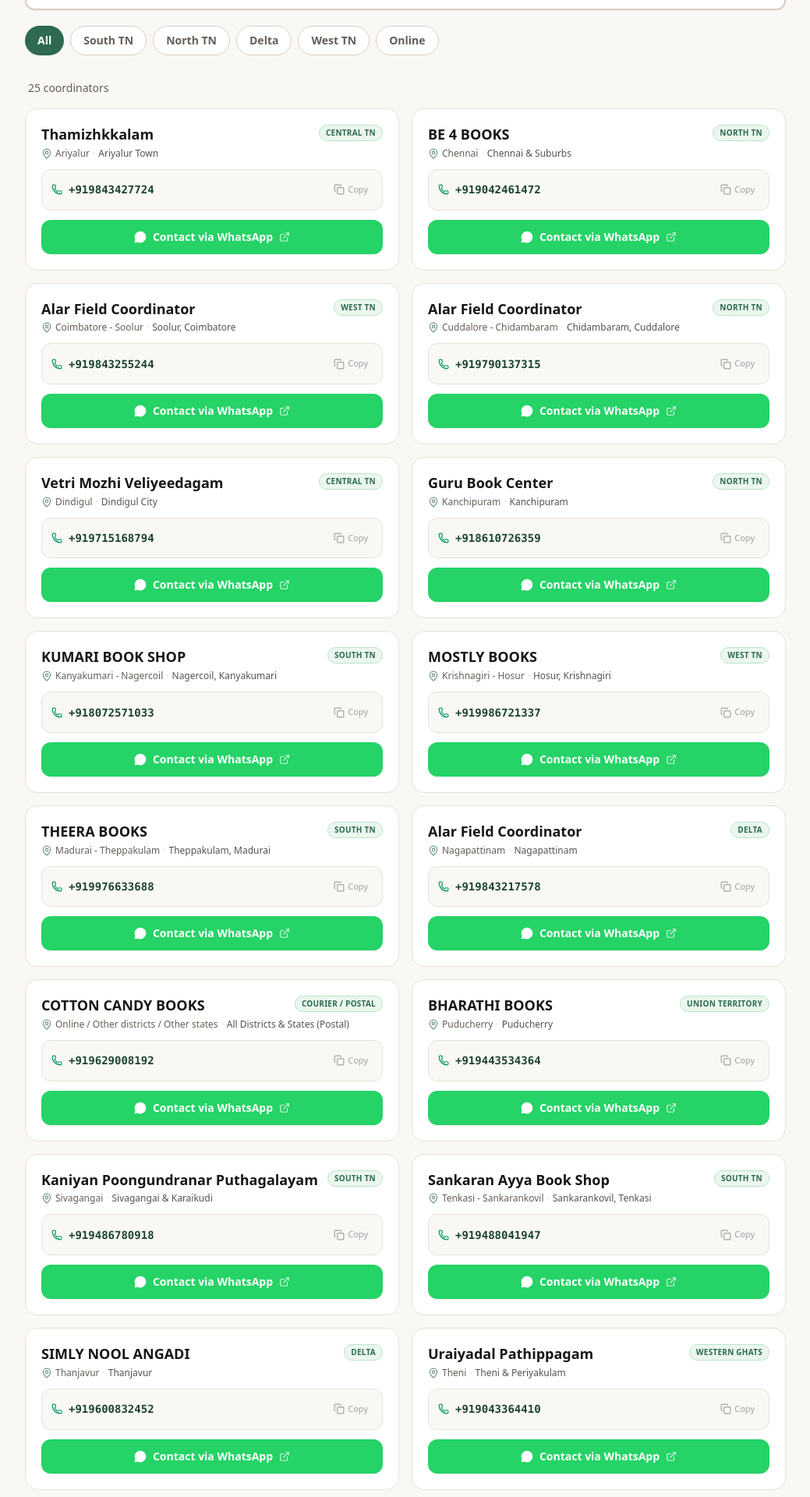
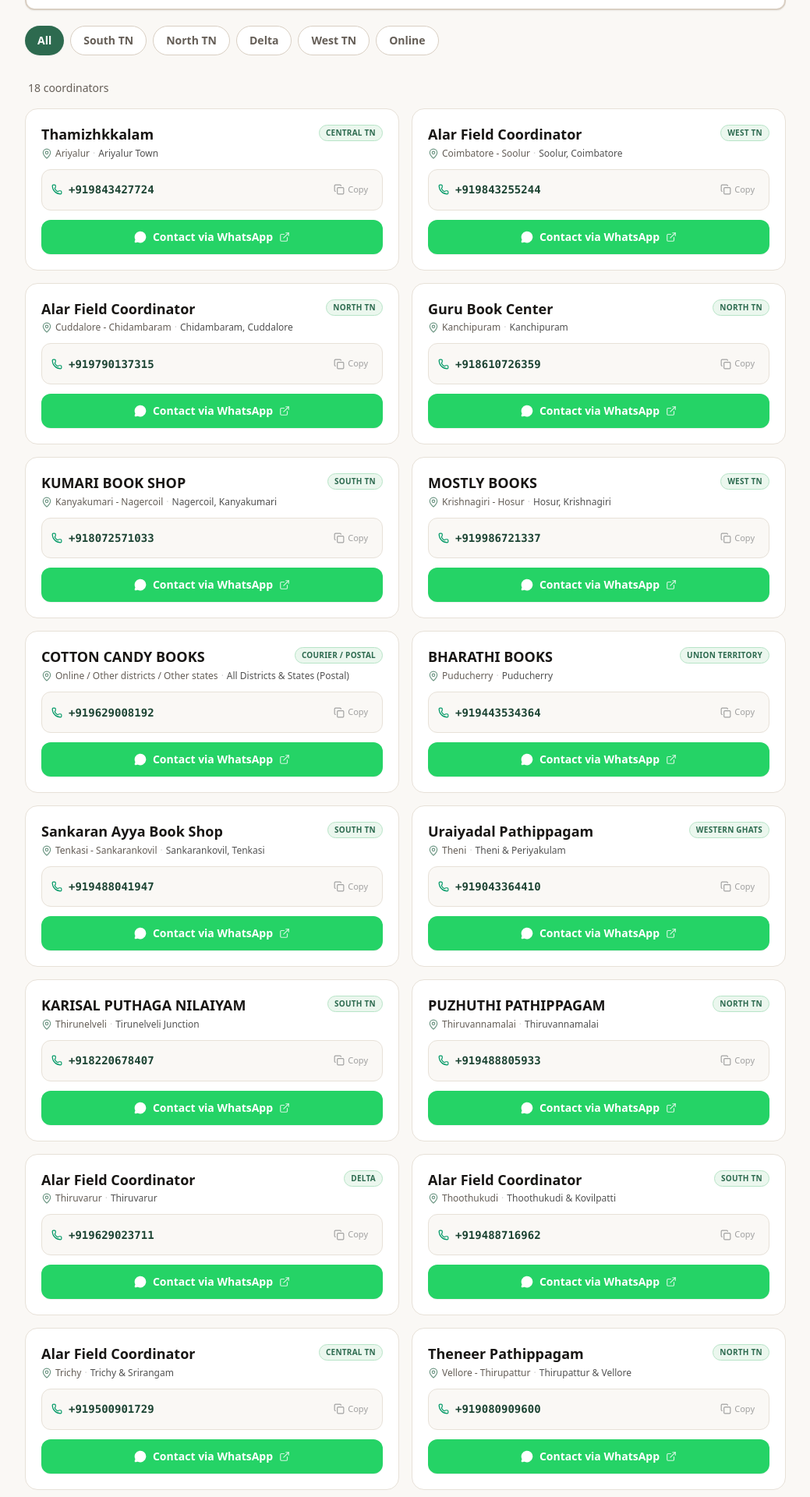
Before and after one commit to alar2604/Alarprod, a Next.js app: page /en/coordinators in a window 1280 px wide. Shown: the part 340-2260 px from the top of the page at 78% size, without its empty margins (120-1159 px from the left). Built offline with nearby package versions, Linux system fonts and the light colour scheme.

Commit message:
chore: update coordinators data

```diff
--- a/data/coordinators.ts
+++ b/data/coordinators.ts
@@ -26,19 +26,13 @@
 }
 
 export const cities: City[] = [
-  { id: 'chennai', name: { ta: 'சென்னை', en: 'Chennai' }, region: { ta: 'வட தமிழகம்', en: 'North TN' } },
   { id: 'coimbatore', name: { ta: 'கோயம்புத்தூர் - சூலூர்', en: 'Coimbatore - Soolur' }, region: { ta: 'மேற்கு தமிழகம்', en: 'West TN' } },
-  { id: 'madurai', name: { ta: 'மதுரை - தெப்பக்குளம்', en: 'Madurai - Theppakulam' }, region: { ta: 'தென் தமிழகம்', en: 'South TN' } },
   { id: 'trichy', name: { ta: 'திருச்சி', en: 'Trichy' }, region: { ta: 'மத்திய தமிழகம்', en: 'Central TN' } },
   { id: 'thirunelveli', name: { ta: 'திருநெல்வேலி', en: 'Thirunelveli' }, region: { ta: 'தென் தமிழகம்', en: 'South TN' } },
   { id: 'thoothukudi', name: { ta: 'தூத்துக்குடி', en: 'Thoothukudi' }, region: { ta: 'தென் தமிழகம்', en: 'South TN' } },
   { id: 'kanyakumari', name: { ta: 'கன்னியாகுமரி - நாகர்கோவில்', en: 'Kanyakumari - Nagercoil' }, region: { ta: 'தென் தமிழகம்', en: 'South TN' } },
-  { id: 'thanjavur', name: { ta: 'தஞ்சாவூர்', en: 'Thanjavur' }, region: { ta: 'டெல்டா', en: 'Delta' } },
   { id: 'thiruvarur', name: { ta: 'திருவாரூர்', en: 'Thiruvarur' }, region: { ta: 'டெல்டா', en: 'Delta' } },
-  { id: 'nagapattinam', name: { ta: 'நாகப்பட்டினம்', en: 'Nagapattinam' }, region: { ta: 'டெல்டா', en: 'Delta' } },
-  { id: 'dindigul', name: { ta: 'திண்டுக்கல்', en: 'Dindigul' }, region: { ta: 'மத்திய தமிழகம்', en: 'Central TN' } },
   { id: 'theni', name: { ta: 'தேனி', en: 'Theni' }, region: { ta: 'மேற்கு தொடர்ச்சி', en: 'Western Ghats' } },
-  { id: 'tiruppur', name: { ta: 'திருப்பூர் - உடுமலைப்பேட்டை', en: 'Tiruppur - Udumalaipet' }, region: { ta: 'மேற்கு தமிழகம்', en: 'West TN' } },
   { id: 'cuddalore', name: { ta: 'கடலூர் - சிதம்பரம்', en: 'Cuddalore - Chidambaram' }, region: { ta: 'வட தமிழகம்', en: 'North TN' } },
   { id: 'villupuram', name: { ta: 'விழுப்புரம்', en: 'Villupuram' }, region: { ta: 'வட தமிழகம்', en: 'North TN' } },
   { id: 'thiruvannamalai', name: { ta: 'திருவண்ணாமலை', en: 'Thiruvannamalai' }, region: { ta: 'வட தமிழகம்', en: 'North TN' } },
@@ -46,7 +40,6 @@
   { id: 'kanchipuram', name: { ta: 'காஞ்சிபுரம்', en: 'Kanchipuram' }, region: { ta: 'வட தமிழகம்', en: 'North TN' } },
   { id: 'krishnagiri', name: { ta: 'கிருஷ்ணகிரி - ஓசூர்', en: 'Krishnagiri - Hosur' }, region: { ta: 'மேற்கு தமிழகம்', en: 'West TN' } },
   { id: 'ariyalur', name: { ta: 'அரியலூர்', en: 'Ariyalur' }, region: { ta: 'மத்திய தமிழகம்', en: 'Central TN' } },
-  { id: 'sivagangai', name: { ta: 'சிவகங்கை', en: 'Sivagangai' }, region: { ta: 'தென் தமிழகம்', en: 'South TN' } },
   { id: 'tenkasi', name: { ta: 'தென்காசி - சங்கரன்கோவில்', en: 'Tenkasi - Sankarankovil' }, region: { ta: 'தென் தமிழகம்', en: 'South TN' } },
   { id: 'virudhunagar', name: { ta: 'விருதுநகர் - சாத்தூர்', en: 'Virudhunagar - Sattur' }, region: { ta: 'தென் தமிழகம்', en: 'South TN' } },
   { id: 'puducherry', name: { ta: 'புதுச்சேரி', en: 'Puducherry' }, region: { ta: 'யூனியன் பிரதேசம்', en: 'Union Territory' } },
@@ -63,14 +56,6 @@
     area: { ta: 'அரியலூர் நகரம்', en: 'Ariyalur Town' }
   },
   {
-    id: 'coord-chennai',
-    name: { ta: 'BE 4 BOOKS', en: 'BE 4 BOOKS' },
-    phone: '+919042461472',
-    waNum: '919042461472',
-    location: 'chennai',
-    area: { ta: 'சென்னை & புறநகர்', en: 'Chennai & Suburbs' }
-  },
-  {
     id: 'coord-coimbatore',
     name: { ta: 'அலர் கள ஒருங்கிணைப்பாளர்', en: 'Alar Field Coordinator' },
     phone: '+919843255244',
@@ -85,14 +70,6 @@
     waNum: '9790137315',
     location: 'cuddalore',
     area: { ta: 'சிதம்பரம், கடலூர்', en: 'Chidambaram, Cuddalore' }
-  },
-  {
-    id: 'coord-dindigul',
-    name: { ta: 'வெற்றிமொழி வெளியீட்டகம்', en: 'Vetri Mozhi Veliyeedagam' },
-    phone: '+919715168794',
-    waNum: '919715168794',
-    location: 'dindigul',
-    area: { ta: 'திண்டுக்கல் நகரம்', en: 'Dindigul City' }
   },
   {
     id: 'coord-kanchipuram',
@@ -119,22 +96,6 @@
     area: { ta: 'ஓசூர், கிருஷ்ணகிரி', en: 'Hosur, Krishnagiri' }
   },
   {
-    id: 'coord-madurai',
-    name: { ta: 'THEERA BOOKS (தீர புக்ஸ்)', en: 'THEERA BOOKS' },
-    phone: '+919976633688',
-    waNum: '919976633688',
-    location: 'madurai',
-    area: { ta: 'தெப்பக்குளம், மதுரை', en: 'Theppakulam, Madurai' }
-  },
-  {
-    id: 'coord-nagapattinam',
-    name: { ta: 'அலர் கள ஒருங்கிணைப்பாளர்', en: 'Alar Field Coordinator' },
-    phone: '+919843217578',
-    waNum: '919843217578',
-    location: 'nagapattinam',
-    area: { ta: 'நாகப்பட்டினம்', en: 'Nagapattinam' }
-  },
-  {
     id: 'coord-online',
     name: { ta: 'COTTON CANDY BOOKS', en: 'COTTON CANDY BOOKS' },
     phone: '+919629008192',
@@ -151,28 +112,12 @@
     area: { ta: 'புதுச்சேரி நகரம்', en: 'Puducherry' }
   },
   {
-    id: 'coord-sivagangai',
-    name: { ta: 'கணியன் பூங்குன்றனார் புத்தகாலயம்', en: 'Kaniyan Poongundranar Puthagalayam' },
-    phone: '+919486780918',
-    waNum: '919486780918',
-    location: 'sivagangai',
-    area: { ta: 'சிவகங்கை & காரைக்குடி', en: 'Sivagangai & Karaikudi' }
-  },
-  {
     id: 'coord-tenkasi',
     name: { ta: 'சங்கரன் ஐயா புத்தகக் கடை', en: 'Sankaran Ayya Book Shop' },
     phone: '+919488041947',
     waNum: '919488041947',
     location: 'tenkasi',
     area: { ta: 'சங்கரன்கோவில், தென்காசி', en: 'Sankarankovil, Tenkasi' }
-  },
-  {
-    id: 'coord-thanjavur',
-    name: { ta: 'SIMLY NOOL ANGADI (சிம்லி நூல் அங்காடி)', en: 'SIMLY NOOL ANGADI' },
-    phone: '+919600832452',
-    waNum: '919600832452',
-    location: 'thanjavur',
-    area: { ta: 'தஞ்சாவூர் நகரம்', en: 'Thanjavur' }
   },
   {
     id: 'coord-theni',
@@ -215,14 +160,6 @@
     area: { ta: 'தூத்துக்குடி & கோவில்பட்டி', en: 'Thoothukudi & Kovilpatti' }
   },
   {
-    id: 'coord-tiruppur',
-    name: { ta: 'வேலா புக் சென்டர் (VELA BOOK CENTRE)', en: 'VELA BOOK CENTRE' },
-    phone: '+919842650929',
-    waNum: '919842650929',
-    location: 'tiruppur',
-    area: { ta: 'உடுமலைப்பேட்டை, திருப்பூர்', en: 'Udumalaipet, Tiruppur' }
-  },
-  {
     id: 'coord-trichy',
     name: { ta: 'அலர் கள ஒருங்கிணைப்பாளர்', en: 'Alar Field Coordinator' },
     phone: '+919500901729',
```
